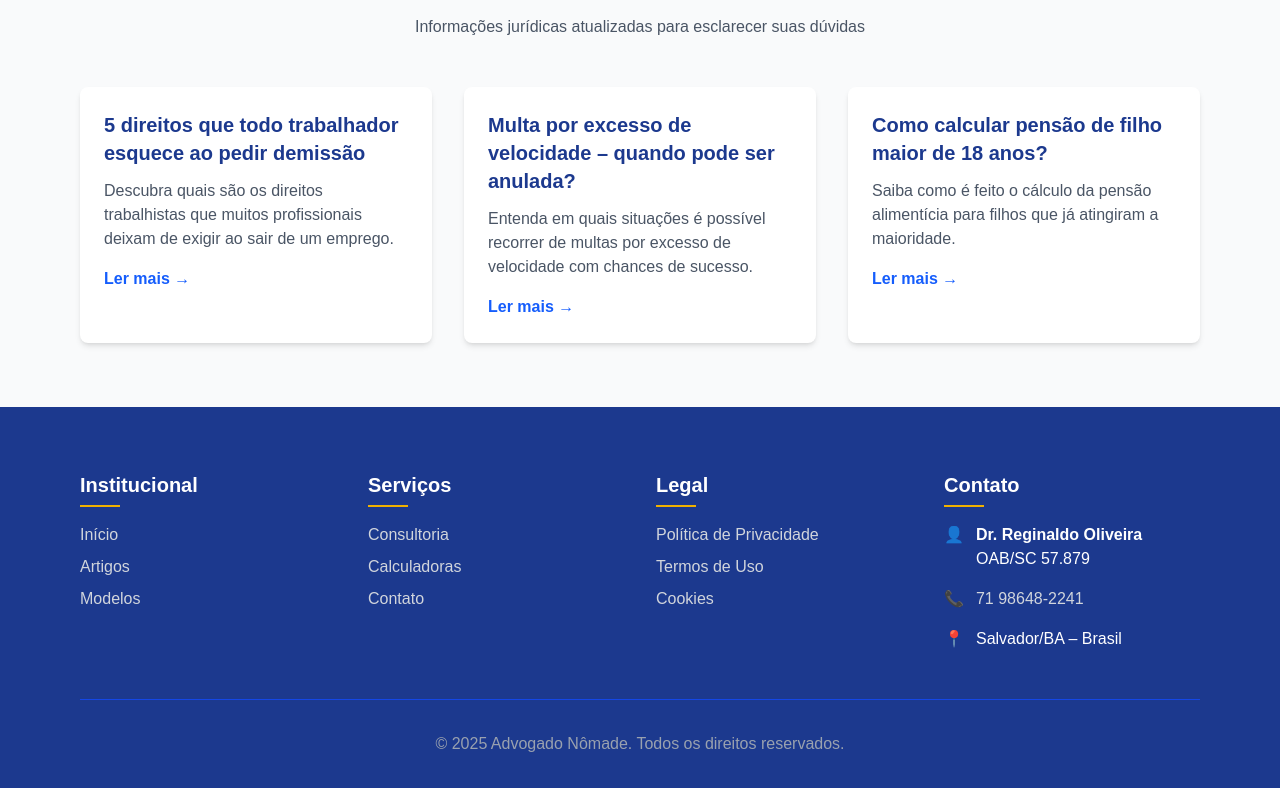
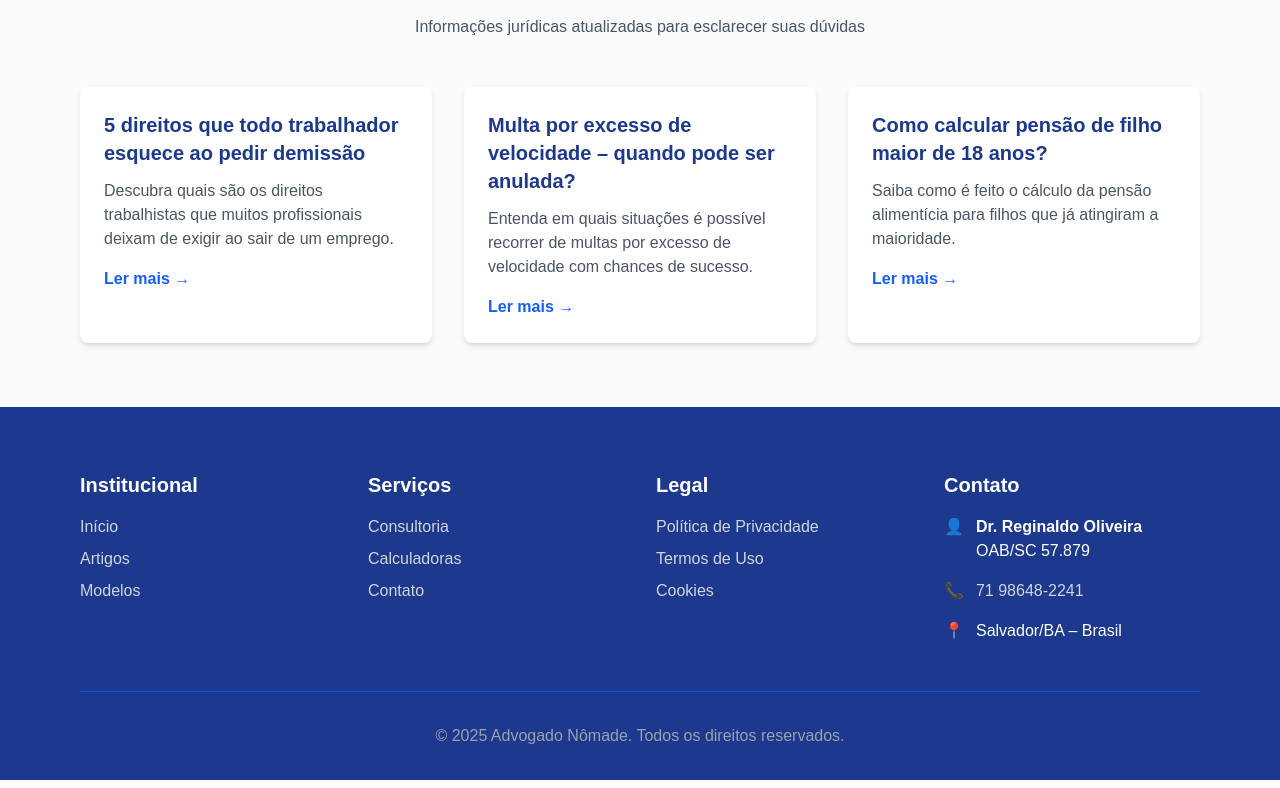
Before and after one commit to mestrereginaldo-site/advogadonomade1, a Next.js app: page / in a window 1280 px wide. Shown: the part 1557-2345 px from the top of the page. Built offline with nearby package versions, Linux system fonts and the light colour scheme.

Commit message:
Update Footer.tsx

```diff
--- a/app/components/Footer.tsx
+++ b/app/components/Footer.tsx
@@ -6,7 +6,7 @@ export default function Footer() {
       <div className="max-w-6xl mx-auto px-4">
         <div className="grid grid-cols-1 md:grid-cols-4 gap-8 mb-12">
           <div>
-            <h3 className="text-xl font-bold mb-4 relative pb-2 after:content-[''] after:absolute after:left-0 after:bottom-0 after:w-10 after:h-0.5 after:bg-yellow-500">Institucional</h3>
+            <h3 className="text-xl font-bold mb-4">Institucional</h3>
             <ul className="space-y-2">
               <li><Link href="/" className="text-gray-300 hover:text-white transition-colors">Início</Link></li>
               <li><Link href="/artigos" className="text-gray-300 hover:text-white transition-colors">Artigos</Link></li>
@@ -14,7 +14,7 @@ export default function Footer() {
             </ul>
           </div>
           <div>
-            <h3 className="text-xl font-bold mb-4 relative pb-2 after:content-[''] after:absolute after:left-0 after:bottom-0 after:w-10 after:h-0.5 after:bg-yellow-500">Serviços</h3>
+            <h3 className="text-xl font-bold mb-4">Serviços</h3>
             <ul className="space-y-2">
               <li><Link href="/consultoria" className="text-gray-300 hover:text-white transition-colors">Consultoria</Link></li>
               <li><Link href="/calculadoras" className="text-gray-300 hover:text-white transition-colors">Calculadoras</Link></li>
@@ -22,7 +22,7 @@ export default function Footer() {
             </ul>
           </div>
           <div>
-            <h3 className="text-xl font-bold mb-4 relative pb-2 after:content-[''] after:absolute after:left-0 after:bottom-0 after:w-10 after:h-0.5 after:bg-yellow-500">Legal</h3>
+            <h3 className="text-xl font-bold mb-4">Legal</h3>
             <ul className="space-y-2">
               <li><Link href="/politica-de-privacidade" className="text-gray-300 hover:text-white transition-colors">Política de Privacidade</Link></li>
               <li><Link href="/termos-de-uso" className="text-gray-300 hover:text-white transition-colors">Termos de Uso</Link></li>
@@ -30,7 +30,7 @@ export default function Footer() {
             </ul>
           </div>
           <div>
-            <h3 className="text-xl font-bold mb-4 relative pb-2 after:content-[''] after:absolute after:left-0 after:bottom-0 after:w-10 after:h-0.5 after:bg-yellow-500">Contato</h3>
+            <h3 className="text-xl font-bold mb-4">Contato</h3>
             <div className="space-y-4">
               <div className="flex items-start">
                 <div className="text-yellow-500 mr-3">👤</div>
```
